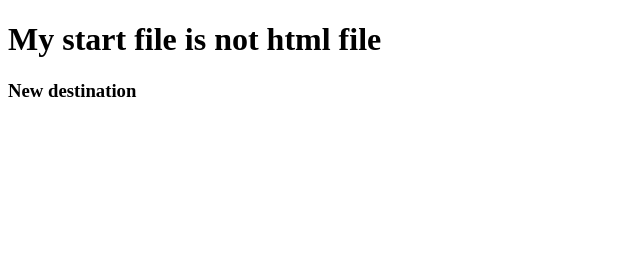
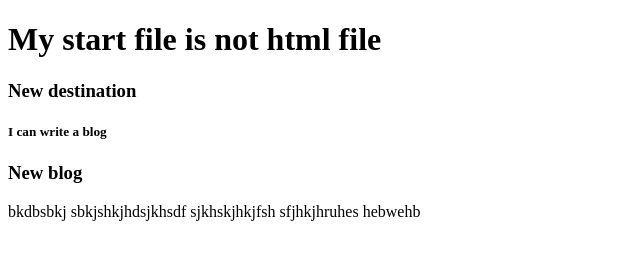
Before and after one commit to Lirazohra/my-third-new-repo, a plain HTML site: page index.html in a window 1280 px wide. Shown: the whole page, without its empty margins (0-640 px from the left). Drawn offline with Linux system fonts and the light colour scheme.

Commit message:
new blog added

```diff
--- a/index.html
+++ b/index.html
@@ -4,11 +4,16 @@
     <meta charset="UTF-8">
     <meta http-equiv="X-UA-Compatible" content="IE=edge">
     <meta name="viewport" content="width=device-width, initial-scale=1.0">
-    <title>Document</title>
+    <title>github</title>
 </head>
 <body>
     <h1>My start file is not html file</h1>
     <h3>New destination</h3>
+    <h5>I can write a blog</h5>
+    <div>
+        <h3>New blog</h3>
+        <p>bkdbsbkj sbkjshkjhdsjkhsdf sjkhskjhkjfsh sfjhkjhruhes hebwehb</p>
+    </div>
 <img src="profilepic.jpg" alt="">
 </body>
 </html>
```
